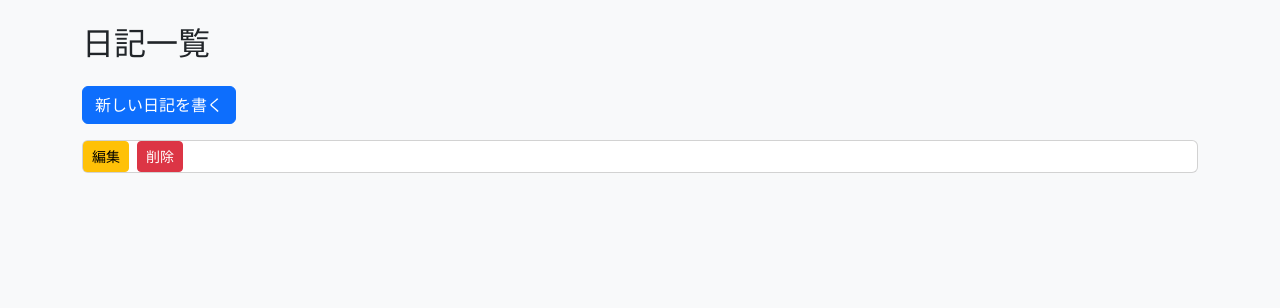
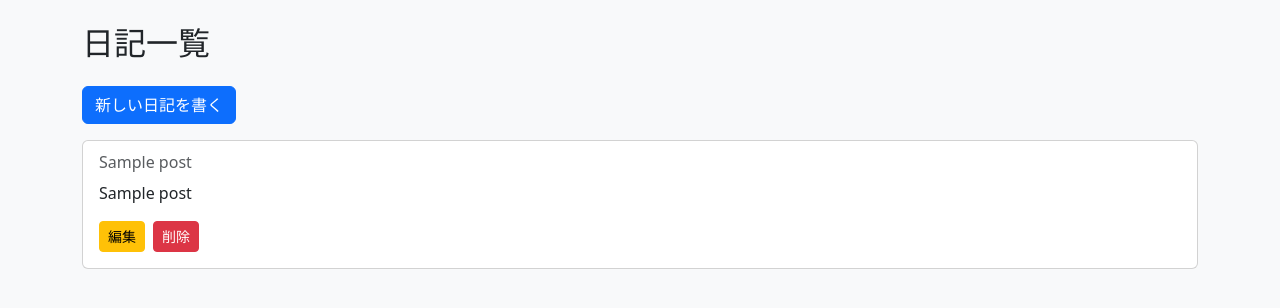
Before and after one commit to b875977fd7rg9ar-star/flask-diary-app, a Flask app: template templates/home.html in a window 1280 px wide. Shown: the part 104-412 px from the top of the page. Run offline with Flask 3, Linux system fonts and the light colour scheme; the template is opened without the code that fills it: most values are stand-ins (such as "Sample title", 1, 10 or a date in 2020).

Commit message:
Fix delete route to accept POST and update home.html

```diff
--- a/templates/home.html
+++ b/templates/home.html
@@ -7,11 +7,15 @@
 
 {% for post in posts %}
 <div class="card mb-3">
-    <div class="d-flex flex-wrap gap-2">
-        <a href="{{ url_for('edit', id=post[0]) }}" class="btn btn-warning btn-sm">編集</a>
-        <form action="{{ url_for('delete', id=post[0]) }}" method="post" style="display:inline;">
-            <button type="submit" class="btn btn-danger btn-sm">削除</button>
-        </form>
+    <div class="card-body">
+        <h6 class="card-subtitle mb-2 text-muted">{{ post[2] }}</h6>
+        <p class="card-text">{{ post[1] }}</p>
+        <div class="d-flex flex-wrap gap-2">
+            <a href="{{ url_for('edit', id=post[0]) }}" class="btn btn-warning btn-sm">編集</a>
+            <form action="{{ url_for('delete', id=post[0]) }}" method="post" style="display:inline;">
+                <button type="submit" class="btn btn-danger btn-sm">削除</button>
+            </form>
+        </div>
     </div>
 </div>
 {% endfor %}
```
